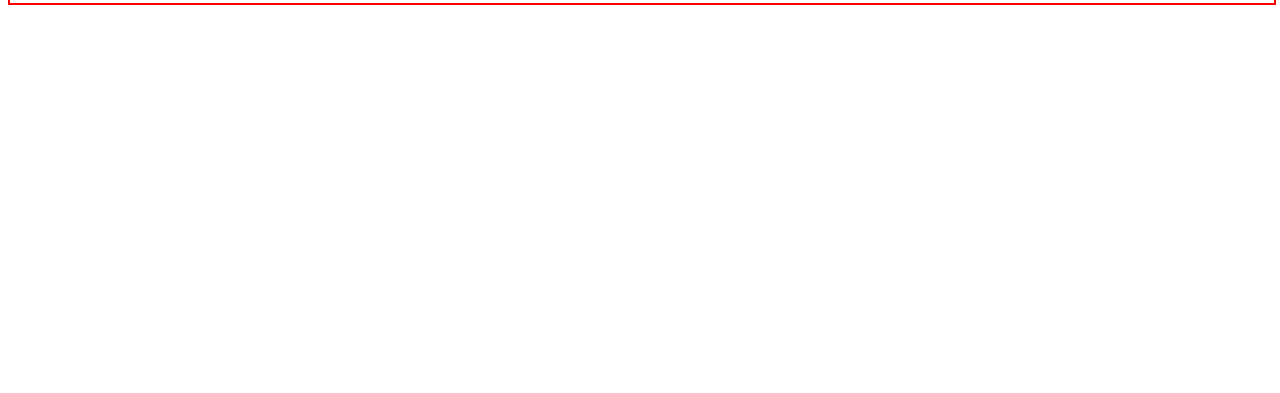
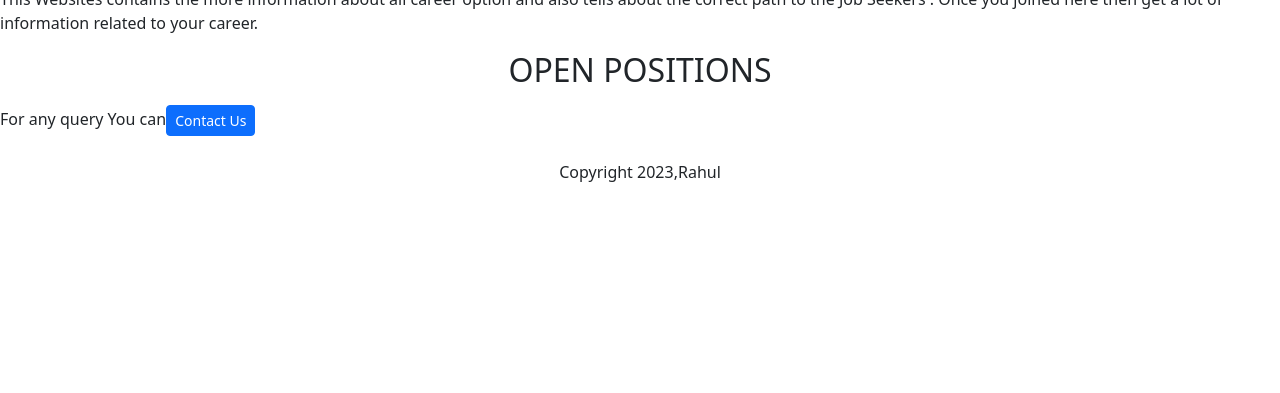
Before and after one commit to rahul-0205/career-websites, a Flask app: template templates/index.html in a window 1280 px wide. Shown: the part 407-800 px from the top of the page. Run offline with Flask 2, Linux system fonts and the light colour scheme; the template is opened without the code that fills it, so the values that code supplies are empty.

Commit message:
add job item

```diff
--- a/app.py
+++ b/app.py
@@ -1,8 +1,34 @@
 from flask import  Flask
 from flask import render_template
 app=Flask(__name__)
+JOBS=[
+  {
+    'id':1,
+    'title':'Data Analyst',
+    'location':'Delhi,India',
+    'salary':'Rs. 11,00,000'
+  },
+  {
+    'id':2,
+    'title':'Data Scientist',
+    'location':'Bengaluru, India',
+    'salary':'Rs. 7,00,000'
+  },
+  {
+    'id':3,
+    'title':'Software Engineer',
+    'location':'Chennai,India',
+    'salary':'Rs. 12,00,000'
+  },
+  {
+    'id':4,
+    'title':'Frontend developer',
+    'location':'Remote',
+    'salary':'Rs. 1,00,000'
+  }
+]
 @app.route("/")
 def hello():
-  return render_template('index.html')
+  return render_template('index.html',jobs=JOBS)
 if __name__ =='__main__':
   app.run(host='0.0.0.0', debug=True)
--- a/templates/index.html
+++ b/templates/index.html
@@ -2,26 +2,33 @@
 <html>
   <head>
     <title>First Flask Home Page</title>
-    <style>
-     .outer{min-height:20px; width:100%; background:white; font-family:vardana; border:1px solid black;}
-      .about{min-height:100px; border:1px solid gray; color:silver;width:100%;}
-      .slider{width:100%;min-height:200px; border: 2px solid red;}
-    </style>
+    <link href="https://cdn.jsdelivr.net/npm/bootstrap@5.3.0-alpha2/dist/css/bootstrap.min.css" rel="stylesheet" integrity="sha384-aFq/bzH65dt+w6FI2ooMVUpc+21e0SRygnTpmBvdBgSdnuTN7QbdgL+OapgHtvPp" crossorigin="anonymous">
+
 
   </head>
   <body>
-    <h1>Hey there is nothing to read</h1>
-    <div class="outer">
-      <b style="color: blue;">C</b>AREER <b style="color:blue;">G</b>ROWER
+    <div class="container">
+     <h2 class="text-center"> <b style="color: blue; font-family:roboto;">C</b>AREER <b style="color:blue;">G</b>ROWER</h2>
     </div>
-    <div class="about">
+    <div class="slider">
+      <img src="https://th.bing.com/th/id/OIP.JCQz_4B4rkjYVIgEeeWH3gHaCi?w=307&h=119&c=7&r=0&o=5&pid=1.7" height='300px' width='100%' alt='slider bar'/>
+    </div>
+        <div class="about">
+      <h2 class="text-center">ABOUT US</h2>
       <p id="abt">This Websites contains the more information about all career option and also tells about the correct path to the Job Seekers . Once you joined here then get a lot of information related to your career.</p>
     </div>
-    <div class="slider">
-      <img src="https://th.bing.com/th/id/OIP.JCQz_4B4rkjYVIgEeeWH3gHaCi?w=307&h=119&c=7&r=0&o=5&pid=1.7" height='200px' width='100%' alt='slider bar'/>
+    <div class="upcoming ">
+      <h2 class="text-center">OPEN POSITIONS</h2>
+      <p>
+      {% for job in jobs%}
+        {% include 'jobitem.html' %}
+        {% endfor %}
+      </p>
     </div>
-    <div class="upcoming "></div>
-    <div class="career_opt"></div>
+    <div class="contact">
+      <span> For any query You can<button class="btn btn-primary btn-sm">Contact Us </button></span>
+      <P class="text-center mt-4">Copyright 2023,Rahul</P>
+    </div>
 
   </body>
 </html>
```
Also changed, not shown: templates/jobitem.html (added, +16 -0 lines).
